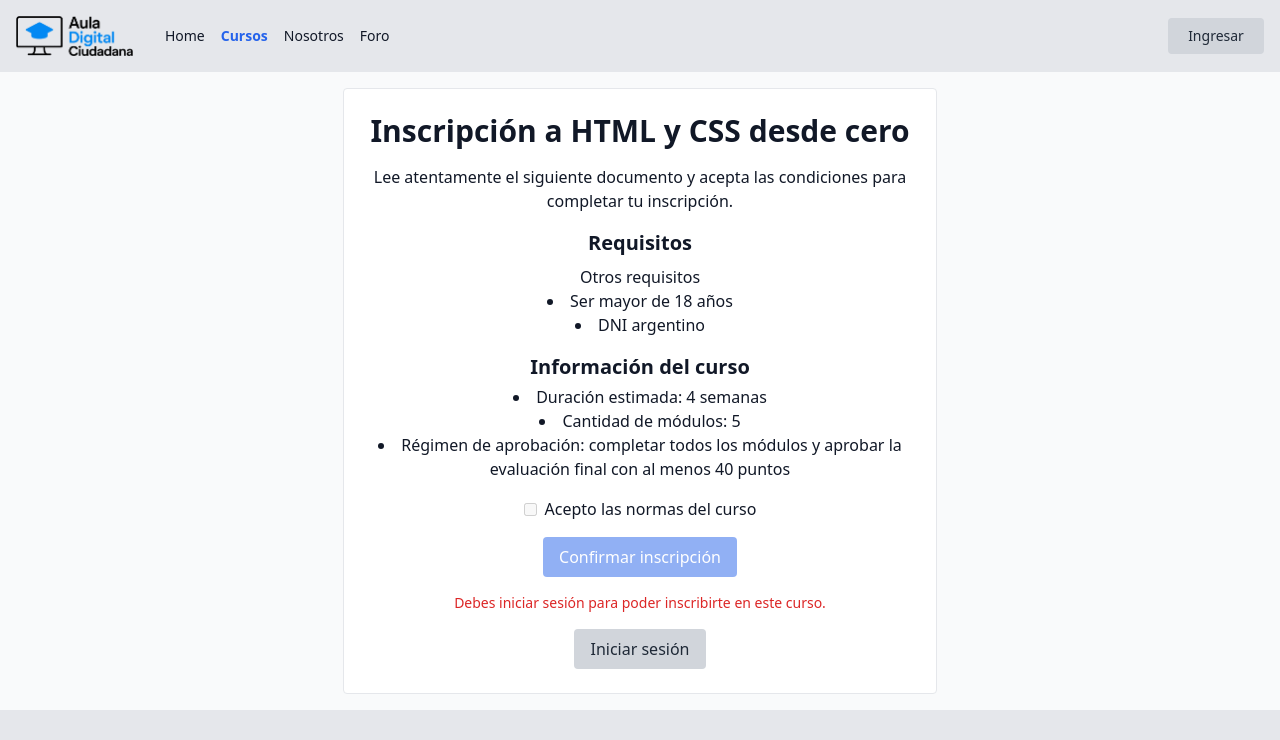
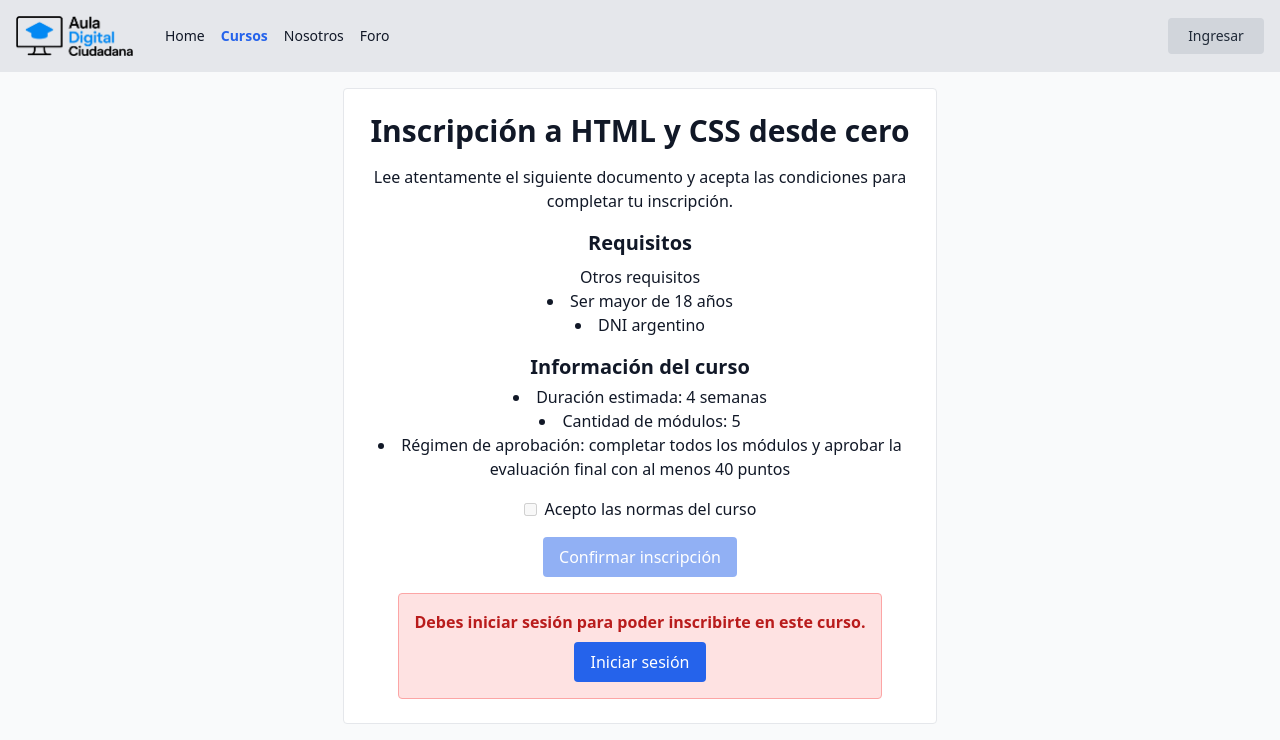
Before and after one commit to estebanaraoz/curso-webapp, a React (Vite) app: page /cursos/html-css/inscripcion in a window 1280 px wide. Shown: the top 740 px of the page. Built offline with nearby package versions, Linux system fonts and the light colour scheme.

Commit message:
Improve sign-in callout on enrollment page

```diff
--- a/src/pages/CourseInscription.tsx
+++ b/src/pages/CourseInscription.tsx
@@ -96,18 +96,14 @@ export default function CourseInscription() {
               Confirmar inscripción
             </Button>
             {!isLogged && (
-              <>
-                <p className="text-red-600 text-sm">
+              <div className="flex flex-col items-center gap-2 p-4 rounded border border-red-300 bg-red-100">
+                <p className="text-red-700 font-semibold">
                   Debes iniciar sesión para poder inscribirte en este curso.
                 </p>
-                <Button
-                  type="button"
-                  variant="secondary"
-                  onClick={() => navigate('/login')}
-                >
+                <Button type="button" onClick={() => navigate('/login')}>
                   Iniciar sesión
                 </Button>
-              </>
+              </div>
             )}
           </form>
         ) : (
```
